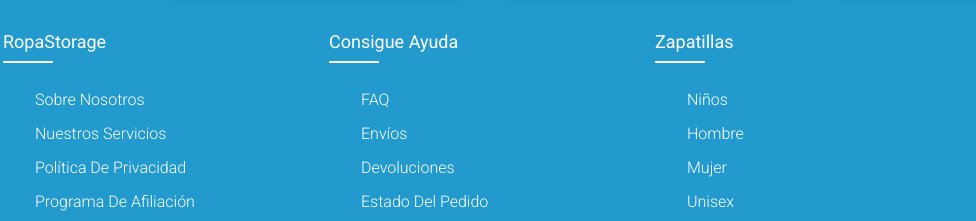
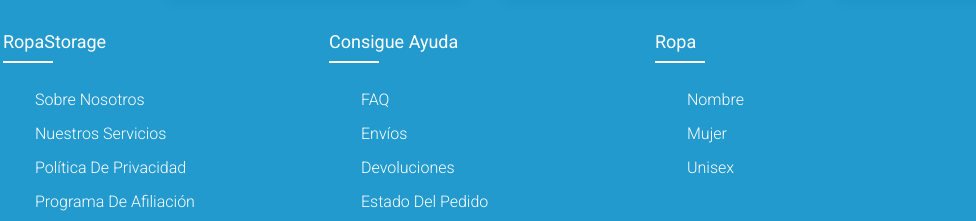
Before and after one commit to alanbc60/RopaStorage_proyecto_final, a website: page index.html in a window 1280 px wide. Shown: the part 9652-9873 px from the top of the page, 0-976 px from the left. Drawn offline with nearby package versions, Linux system fonts and the light colour scheme; some packages are replaced by stand-ins of ours; a script that the page names is missing.

Commit message:
EP3 - Borrador 3.1 - correcion Footer

```diff
--- a/index.html
+++ b/index.html
@@ -276,10 +276,9 @@
                         </ul>
                     </div>
                     <div class="footer-col">
-                        <h4>Zapatillas</h4>
+                        <h4>Ropa</h4>
                         <ul>
-                            <li><a href="#">Niños</a></li>
-                            <li><a href="#">Hombre</a></li>
+                            <li><a href="#">Nombre</a></li>
                             <li><a href="#">Mujer</a></li>
                             <li><a href="#">Unisex</a></li>
                         </ul>
```
